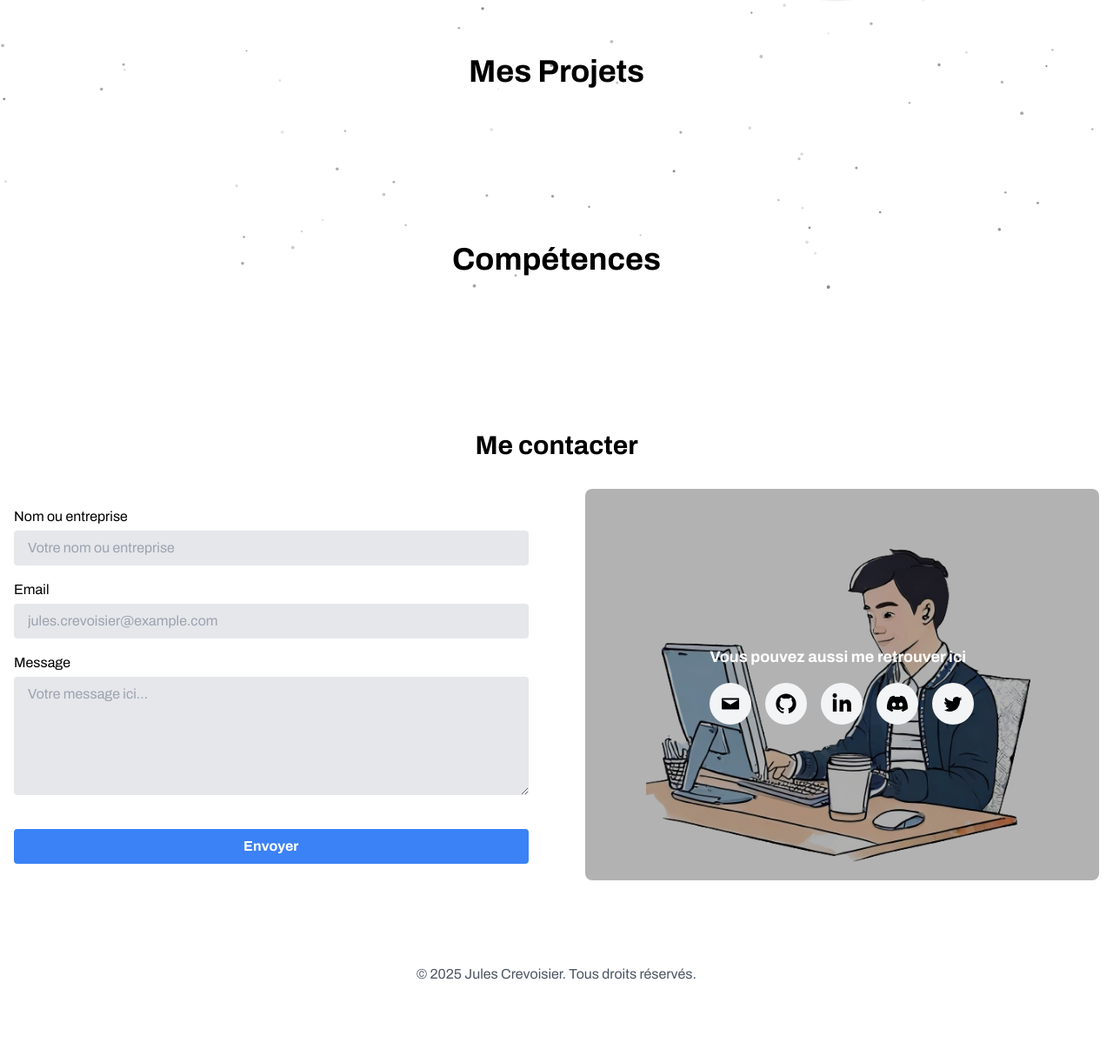
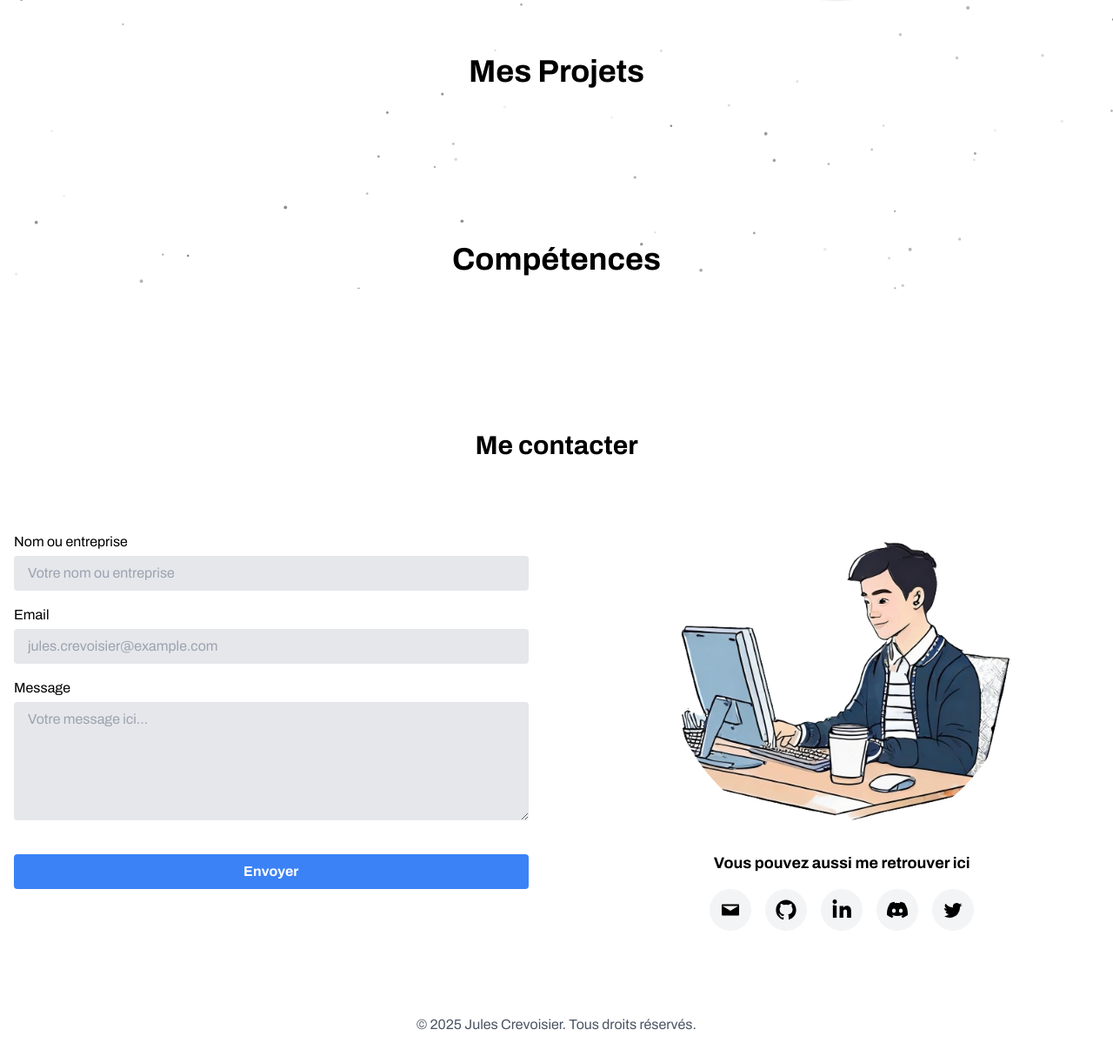
Before and after one commit to srkodev/portfolio_template, a PHP site: page / in a window 1280 px wide. Shown: the part 468-1690 px from the top of the page at 87% size. Before the commit the page ends 1594 px from the top, so only its background shows below. Run offline with PHP 8.4, Linux system fonts and the light colour scheme; data that the repository does not hold is empty; some libraries are stand-ins or nearby versions.

Commit message:
img contact

```diff
--- a/app/Views/front/home.php
+++ b/app/Views/front/home.php
@@ -15,9 +15,7 @@ require __DIR__ . '/../includes/header.php';
     </p>
     <div class="flex space-x-4">
       <!-- Boutons sociaux dans le hero -->
-      <a href="https://x.com/srko_dj" class="w-12 h-12 flex items-center justify-center bg-gray-100 dark:bg-gray-800 rounded-full
-                       hover:bg-gray-200 dark:hover:bg-gray-700 transition"
-         aria-label="Twitter">
+      <a href="https://x.com/srko_dj" class="w-12 h-12 flex items-center justify-center bg-gray-100 dark:bg-gray-800 rounded-full hover:bg-gray-200 dark:hover:bg-gray-700 transition" aria-label="Twitter">
         <!-- Icône Twitter -->
         <svg class="w-6 h-6" fill="currentColor" viewBox="0 0 24 24">
           <path d="M22.46 6c-.77.35-1.6.58-2.46.69a4.26 4.26 0 001.88-2.35
@@ -30,9 +28,7 @@ require __DIR__ . '/../includes/header.php';
                    A8.36 8.36 0 0022.46 6z"/>
         </svg>
       </a>
-      <a href="#" class="w-12 h-12 flex items-center justify-center bg-gray-100 dark:bg-gray-800 rounded-full
-                       hover:bg-gray-200 dark:hover:bg-gray-700 transition"
-         aria-label="LinkedIn">
+      <a href="#" class="w-12 h-12 flex items-center justify-center bg-gray-100 dark:bg-gray-800 rounded-full hover:bg-gray-200 dark:hover:bg-gray-700 transition" aria-label="LinkedIn">
         <!-- Icône LinkedIn -->
         <svg class="w-6 h-6" fill="currentColor" viewBox="0 0 448 512">
           <path d="M100.28 448H7.4V148.9h92.88zm-46.44-341C24.09 107
@@ -44,9 +40,7 @@ require __DIR__ . '/../includes/header.php';
                    c61.24 0 107.18 39.94 107.18 125.68V448z"/>
         </svg>
       </a>
-      <a href="https://github.com/srkodev" target="_blank" class="w-12 h-12 flex items-center justify-center bg-gray-100 dark:bg-gray-800 rounded-full
-                       hover:bg-gray-200 dark:hover:bg-gray-700 transition"
-         aria-label="GitHub">
+      <a href="https://github.com/srkodev" target="_blank" class="w-12 h-12 flex items-center justify-center bg-gray-100 dark:bg-gray-800 rounded-full hover:bg-gray-200 dark:hover:bg-gray-700 transition" aria-label="GitHub">
         <!-- Icône GitHub -->
         <svg class="w-6 h-6" fill="currentColor" viewBox="0 0 496 512">
           <path d="M165.9 397.4c0 2-2.3 3.7-5.2 3.7-2.9 0-5.2-1.7-5.2-3.7
@@ -84,9 +78,7 @@ require __DIR__ . '/../includes/header.php';
   <!-- Image du hero -->
   <div class="md:w-1/2 flex justify-center" data-aos="fade-left">
     <div class="relative mx-auto">
-      <img src="<?= !empty($aboutMe['image'])
-          ? htmlspecialchars($aboutMe['image'])
-          : 'https://via.placeholder.com/500?text=Portrait'; ?>"
+      <img src="<?= !empty($aboutMe['image']) ? htmlspecialchars($aboutMe['image']) : 'https://via.placeholder.com/500?text=Portrait'; ?>"
            alt="Portrait Jules Crevoisier"
            class="w-[250px] h-[250px] rounded-full border-4 border-gray-200 dark:border-gray-600" />
       <!-- Cercles décoratifs statiques -->
@@ -103,13 +95,9 @@ require __DIR__ . '/../includes/header.php';
   <h2 class="text-4xl font-bold mb-12 text-center">Mes Projets</h2>
   <div class="grid gap-8 sm:grid-cols-2 lg:grid-cols-3">
     <?php foreach ($projects as $proj): ?>
-      <div class="bg-white dark:bg-gray-800 rounded-xl shadow-md hover:shadow-xl
-                  transform hover:-translate-y-1 transition p-4 flex flex-col
-                  border border-gray-200 dark:border-gray-700">
+      <div class="bg-white dark:bg-gray-800 rounded-xl shadow-md hover:shadow-xl transform hover:-translate-y-1 transition p-4 flex flex-col border border-gray-200 dark:border-gray-700">
         <?php if (!empty($proj['image'])): ?>
-          <img src="<?= htmlspecialchars($proj['image']) ?>"
-               alt="Projet"
-               class="w-full h-40 object-cover rounded-md mb-4" />
+          <img src="<?= htmlspecialchars($proj['image']) ?>" alt="Projet" class="w-full h-40 object-cover rounded-md mb-4" />
         <?php else: ?>
           <div class="w-full h-40 bg-gray-200 flex items-center justify-center rounded-md mb-4">
             <span class="text-gray-500">Aucune image</span>
@@ -122,9 +110,7 @@ require __DIR__ . '/../includes/header.php';
           <?= htmlspecialchars($proj['description']) ?>
         </p>
         <div class="mt-4">
-          <a href="index.php?action=project_detail&id=<?= $proj['id'] ?>"
-             class="inline-block bg-blue-500 text-white font-bold px-4 py-2 rounded
-                    hover:bg-blue-600 transition">
+          <a href="index.php?action=project_detail&id=<?= $proj['id'] ?>" class="inline-block bg-blue-500 text-white font-bold px-4 py-2 rounded hover:bg-blue-600 transition">
             Voir le projet
           </a>
         </div>
@@ -138,14 +124,10 @@ require __DIR__ . '/../includes/header.php';
   <h2 class="text-4xl font-bold mb-12 text-center">Compétences</h2>
   <div class="grid grid-cols-2 sm:grid-cols-3 md:grid-cols-4 gap-4">
     <?php foreach ($competences as $comp): ?>
-      <span class="bg-white dark:bg-gray-800 border border-gray-300 dark:border-gray-700
-                   text-gray-700 dark:text-gray-300 text-sm py-2 px-4
-                   rounded-lg shadow-md cursor-pointer hover:bg-gray-100 dark:hover:bg-gray-700">
+      <span class="bg-white dark:bg-gray-800 border border-gray-300 dark:border-gray-700 text-gray-700 dark:text-gray-300 text-sm py-2 px-4 rounded-lg shadow-md cursor-pointer hover:bg-gray-100 dark:hover:bg-gray-700">
         <div class="flex items-center space-x-4">
           <!-- Icône / SVG -->
-          <img src="<?= htmlspecialchars($comp['icon']) ?>"
-               alt="<?= htmlspecialchars($comp['title']) ?>"
-               class="h-6 w-6">
+          <img src="<?= htmlspecialchars($comp['icon']) ?>" alt="<?= htmlspecialchars($comp['title']) ?>" class="h-6 w-6">
           <!-- Nom de la compétence -->
           <span><?= htmlspecialchars($comp['title']) ?></span>
         </div>
@@ -163,73 +145,34 @@ require __DIR__ . '/../includes/header.php';
     <div class="w-full md:w-1/2">
       <!-- Remplacez l'action par la route gérant votre formulaire -->
       <form action="index.php?action=handle_contact_form" method="POST" class="space-y-4">
-
         <!-- Affichage du message d'erreur si présent -->
         <?php if (!empty($error)): ?>
           <p class="text-red-600 text-center mb-4">
             <?= htmlspecialchars($error); ?>
           </p>
         <?php endif; ?>
-
-        <!-- Le message de succès est désormais affiché dans le modal -->
-
         <!-- Champ Nom (ou Nom / Entreprise) -->
         <div>
           <label for="nom" class="block mb-1">Nom ou entreprise</label>
-          <input
-            type="text"
-            id="nom"
-            name="nom"
-            placeholder="Votre nom ou entreprise"
-            value="<?= htmlspecialchars($_POST['nom'] ?? '') ?>"
-            required
-            class="w-full px-4 py-2 bg-gray-200 dark:bg-gray-700 text-gray-900 dark:text-gray-100
-                   rounded focus:outline-none focus:ring-2 focus:ring-blue-500"
-          />
+          <input type="text" id="nom" name="nom" placeholder="Votre nom ou entreprise" value="<?= htmlspecialchars($_POST['nom'] ?? '') ?>" required class="w-full px-4 py-2 bg-gray-200 dark:bg-gray-700 text-gray-900 dark:text-gray-100 rounded focus:outline-none focus:ring-2 focus:ring-blue-500" />
         </div>
-
         <!-- Champ Email -->
         <div>
           <label for="email" class="block mb-1">Email</label>
-          <input
-            type="email"
-            id="email"
-            name="email"
-            placeholder="jules.crevoisier@example.com"
-            value="<?= htmlspecialchars($_POST['email'] ?? '') ?>"
-            required
-            class="w-full px-4 py-2 bg-gray-200 dark:bg-gray-700 text-gray-900 dark:text-gray-100
-                   rounded focus:outline-none focus:ring-2 focus:ring-blue-500"
-          />
+          <input type="email" id="email" name="email" placeholder="jules.crevoisier@example.com" value="<?= htmlspecialchars($_POST['email'] ?? '') ?>" required class="w-full px-4 py-2 bg-gray-200 dark:bg-gray-700 text-gray-900 dark:text-gray-100 rounded focus:outline-none focus:ring-2 focus:ring-blue-500" />
         </div>
-
         <!-- Champ Message -->
         <div>
           <label for="message" class="block mb-1">Message</label>
-          <textarea
-            id="message"
-            name="message"
-            rows="5"
-            placeholder="Votre message ici..."
-            required
-            class="w-full px-4 py-2 bg-gray-200 dark:bg-gray-700 text-gray-900 dark:text-gray-100
-                   rounded focus:outline-none focus:ring-2 focus:ring-blue-500"
-          ><?= htmlspecialchars($_POST['message'] ?? '') ?></textarea>
+          <textarea id="message" name="message" rows="5" placeholder="Votre message ici..." required class="w-full px-4 py-2 bg-gray-200 dark:bg-gray-700 text-gray-900 dark:text-gray-100 rounded focus:outline-none focus:ring-2 focus:ring-blue-500"><?= htmlspecialchars($_POST['message'] ?? '') ?></textarea>
         </div>
-
         <!-- CAPTCHA Turnstile (ou reCAPTCHA, selon votre choix) -->
         <div class="flex justify-center">
           <div class="cf-turnstile" data-sitekey="0x4AAAAAAA8N842mHAZW49A8"></div>
         </div>
-
         <!-- Bouton d'envoi -->
         <div>
-          <button
-            type="submit"
-            id="send"
-            class="bg-blue-500 text-white font-bold px-4 py-2 rounded hover:bg-blue-600
-                   transition w-full"
-          >
+          <button type="submit" id="send" class="bg-blue-500 text-white font-bold px-4 py-2 rounded hover:bg-blue-600 transition w-full">
             Envoyer
           </button>
         </div>
@@ -242,27 +185,20 @@ require __DIR__ . '/../includes/header.php';
       <hr class="md:hidden border-t border-gray-500 w-full my-8">
     </div>
 
-    <!-- Liens de contact avec fond décoratif -->
-    <div class="w-full md:w-1/2 relative flex flex-col items-center justify-center bg-contain bg-center rounded-lg overflow-hidden" style="background-image: url('uploads/site/ppn.png'); min-height: 450px; background-repeat: no-repeat;">
-      <div class="relative z-10 p-4">
-        <p class="mb-4 text-lg font-semibold text-white">Vous pouvez aussi me retrouver ici</p>
-        <div class="flex items-center space-x-4">
+    <!-- Liens de contact : disposition verticale (image au-dessus, texte et liens en dessous) -->
+    <div class="w-full md:w-1/2 flex flex-col items-center">
+      <img src="uploads/site/ppn.png" alt="Contact Image" class="w-[400px] h-[400px] rounded-full object-cover" />
+      <div class="mt-4 text-center">
+        <p class="mb-4 text-lg font-semibold">Vous pouvez aussi me retrouver ici</p>
+        <div class="flex items-center justify-center space-x-4">
           <!-- Email -->
-          <a href="mailto:crevoisier.ju@gmail.com"
-             class="w-12 h-12 flex items-center justify-center bg-gray-100 dark:bg-gray-800
-                    rounded-full hover:bg-gray-200 dark:hover:bg-gray-700 transition"
-             aria-label="Email">
-            <!-- Icône Email -->
+          <a href="mailto:crevoisier.ju@gmail.com" class="w-12 h-12 flex items-center justify-center bg-gray-100 dark:bg-gray-800 rounded-full hover:bg-gray-200 dark:hover:bg-gray-700 transition" aria-label="Email">
             <svg xmlns="http://www.w3.org/2000/svg" class="h-6 w-6" fill="currentColor" viewBox="0 0 24 24">
               <path d="M2.01 6.465c0-.55.447-1 .997-1h18.006c.55 0 .997.45.997 1v11.07c0 .55-.447 1-.997 1H3.008a1 1 0 01-.997-1V6.465zM12 12.995l9.007-5.53H2.993L12 12.995z" />
             </svg>
           </a>
           <!-- GitHub -->
-          <a href="https://github.com/srkodev" target="_blank"
-             class="w-12 h-12 flex items-center justify-center bg-gray-100 dark:bg-gray-800
-                    rounded-full hover:bg-gray-200 dark:hover:bg-gray-700 transition"
-             aria-label="GitHub">
-            <!-- Icône GitHub -->
+          <a href="https://github.com/srkodev" target="_blank" class="w-12 h-12 flex items-center justify-center bg-gray-100 dark:bg-gray-800 rounded-full hover:bg-gray-200 dark:hover:bg-gray-700 transition" aria-label="GitHub">
             <svg class="w-6 h-6" fill="currentColor" viewBox="0 0 496 512">
               <path d="M165.9 397.4c0 2-2.3 3.7-5.2 3.7-2.9 0-5.2-1.7-5.2-3.7
                        0-2 2.3-3.7 5.2-3.7 2.9 0 5.2 1.7 5.2 3.7zm-26.5-6.2
@@ -294,39 +230,20 @@ require __DIR__ . '/../includes/header.php';
             </svg>
           </a>
           <!-- LinkedIn -->
-          <a href="#"
-             target="_blank"
-             class="w-12 h-12 flex items-center justify-center bg-gray-100 dark:bg-gray-800
-                    rounded-full hover:bg-gray-200 dark:hover:bg-gray-700 transition"
-             aria-label="LinkedIn">
-            <!-- Icône LinkedIn -->
+          <a href="#" target="_blank" class="w-12 h-12 flex items-center justify-center bg-gray-100 dark:bg-gray-800 rounded-full hover:bg-gray-200 dark:hover:bg-gray-700 transition" aria-label="LinkedIn">
             <svg class="w-6 h-6" fill="currentColor" viewBox="0 0 448 512">
-              <path d="M100.28 448H7.4V148.9h92.88zm-46.44-341C24.09 107
-                       0 82.91 0 53.72A53.72 53.72 0 1153.72 107
-                       c0 29.19-24.09 53.28-53.72 53.28zM447.9 448H355.22V302.4
-                       c0-34.69-12.44-58.38-43.51-58.38-23.75 0-37.86 15.95-44.14 31.37
-                       -2.28 5.6-2.85 13.36-2.85 21.23V448H172.04s1.24-261.26
-                       0-288.13h92.68v40.82a92 92 0 0184-45.9
-                       c61.24 0 107.18 39.94 107.18 125.68V448z"/>
+              <path d="M100.28 448H7.4V148.9h92.88zm-46.44-341C24.09 107 0 82.91 0 53.72A53.72 53.72 0 1153.72 107 c0 29.19-24.09 53.28-53.72 53.28zM447.9 448H355.22V302.4 c0-34.69-12.44-58.38-43.51-58.38-23.75 0-37.86 15.95-44.14 31.37 -2.28 5.6-2.85 13.36-2.85 21.23V448H172.04s1.24-261.26 0-288.13h92.68v40.82a92 92 0 0184-45.9 c61.24 0 107.18 39.94 107.18 125.68V448z"/>
             </svg>
           </a>
           <!-- Discord -->
-          <button type="button" id="discordButton"
-                  class="w-12 h-12 flex items-center justify-center bg-gray-100 dark:bg-gray-800
-                         rounded-full hover:bg-gray-200 dark:hover:bg-gray-700 transition"
-                  aria-label="Discord">
-            <!-- Icône Discord -->
+          <button type="button" id="discordButton" class="w-12 h-12 flex items-center justify-center bg-gray-100 dark:bg-gray-800 rounded-full hover:bg-gray-200 dark:hover:bg-gray-700 transition" aria-label="Discord">
             <svg xmlns="http://www.w3.org/2000/svg" role="img" viewBox="0 0 24 24" fill="currentColor" class="w-6 h-6">
               <title>Discord</title>
               <path d="M20.317 4.369a19.791 19.791 0 00-4.885-1.515.074.074 0 00-.079.037c-.211.375-.444.864-.608 1.249-1.844-.276-3.68-.276-5.486 0-.164-.385-.405-.874-.617-1.249a.077.077 0 00-.079-.037 19.736 19.736 0 00-4.885 1.515.07.07 0 00-.032.027C.533 9.045-.319 13.579.099 18.057a.082.082 0 00.031.055 19.9 19.9 0 005.993 3.03.077.077 0 00.084-.027c.461-.63.872-1.295 1.226-1.994a.076.076 0 00-.041-.105 13.22 13.22 0 01-1.872-.897.077.077 0 01-.008-.127c.125-.094.25-.192.371-.291a.074.074 0 01.077-.01c3.923 1.793 8.18 1.793 12.061 0a.074.074 0 01.078.009c.121.099.246.197.371.291a.077.077 0 01-.006.127 12.957 12.957 0 01-1.873.897.076.076 0 00-.04.106c.36.699.77 1.364 1.225 1.993a.077.077 0 00.084.028 19.913 19.913 0 005.993-3.03.077.077 0 00.031-.055c.5-5.177-.838-9.673-3.548-13.661a.061.061 0 00-.031-.028zM8.02 15.331c-1.182 0-2.148-1.085-2.148-2.419 0-1.333.955-2.418 2.148-2.418 1.21 0 2.175 1.08 2.148 2.418 0 1.334-.955 2.419-2.148 2.419zm7.974 0c-1.182 0-2.148-1.085-2.148-2.419 0-1.333.955-2.418 2.148-2.418 1.21 0 2.175 1.08 2.148 2.418 0 1.334-.938 2.419-2.148 2.419z"/>
             </svg>
           </button>
           <!-- Twitter -->
-          <a href="https://x.com/srko_dj" target="_blank"
-             class="w-12 h-12 flex items-center justify-center bg-gray-100 dark:bg-gray-800
-                    rounded-full hover:bg-gray-200 dark:hover:bg-gray-700 transition"
-             aria-label="Twitter">
-            <!-- Icône Twitter -->
+          <a href="https://x.com/srko_dj" target="_blank" class="w-12 h-12 flex items-center justify-center bg-gray-100 dark:bg-gray-800 rounded-full hover:bg-gray-200 dark:hover:bg-gray-700 transition" aria-label="Twitter">
             <svg class="w-6 h-6" fill="currentColor" viewBox="0 0 24 24">
               <path d="M22.46 6c-.77.35-1.6.58-2.46.69a4.26 4.26 0 001.88-2.35
                        8.38 8.38 0 01-2.7 1.03 4.2 4.2 0 00-7.18 3.83
@@ -340,8 +257,6 @@ require __DIR__ . '/../includes/header.php';
           </a>
         </div>
       </div>
-      <!-- Overlay pour assombrir l'image de fond -->
-      <div class="absolute inset-0 bg-black opacity-30"></div>
     </div>
   </div>
 </section>
```
